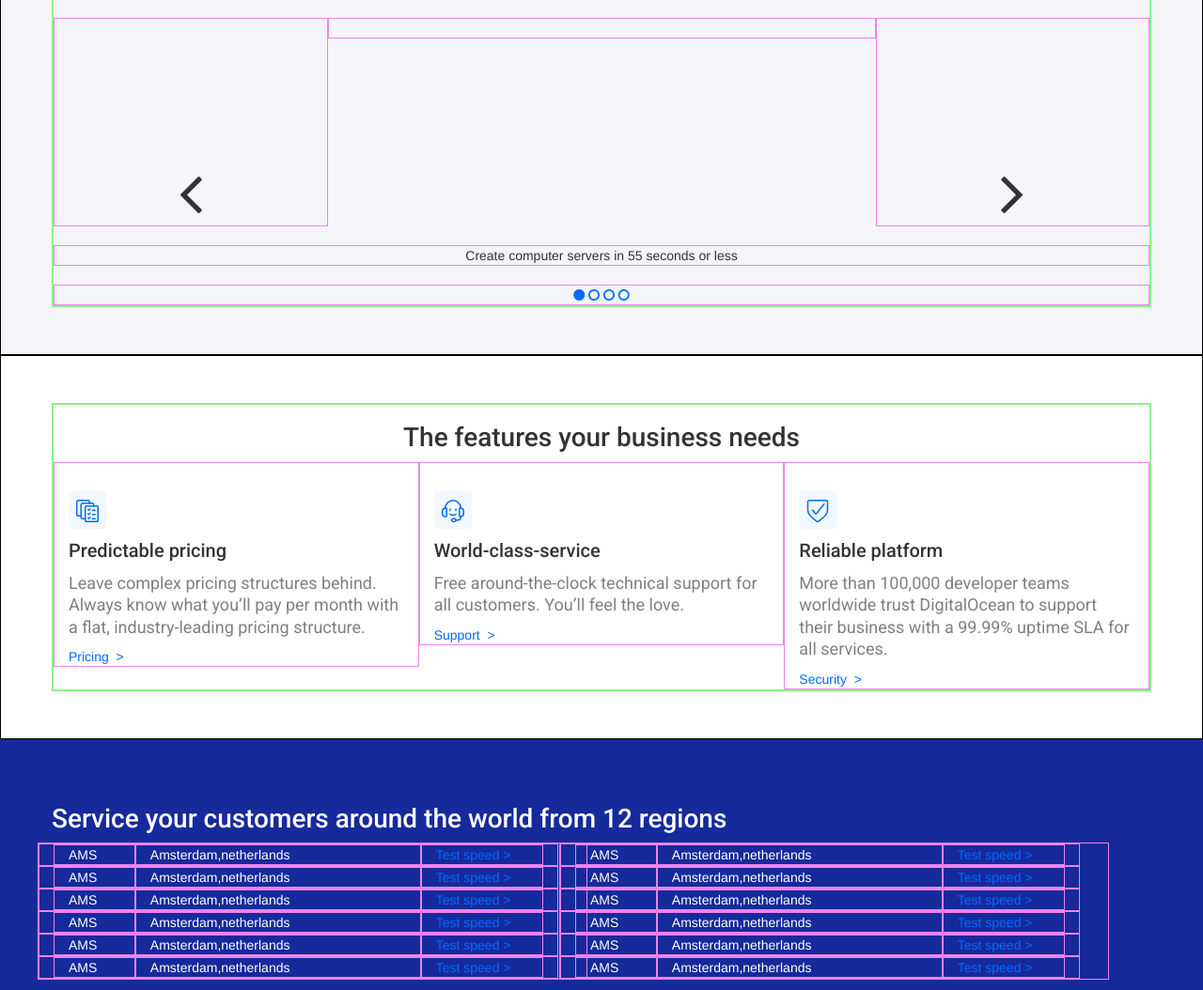
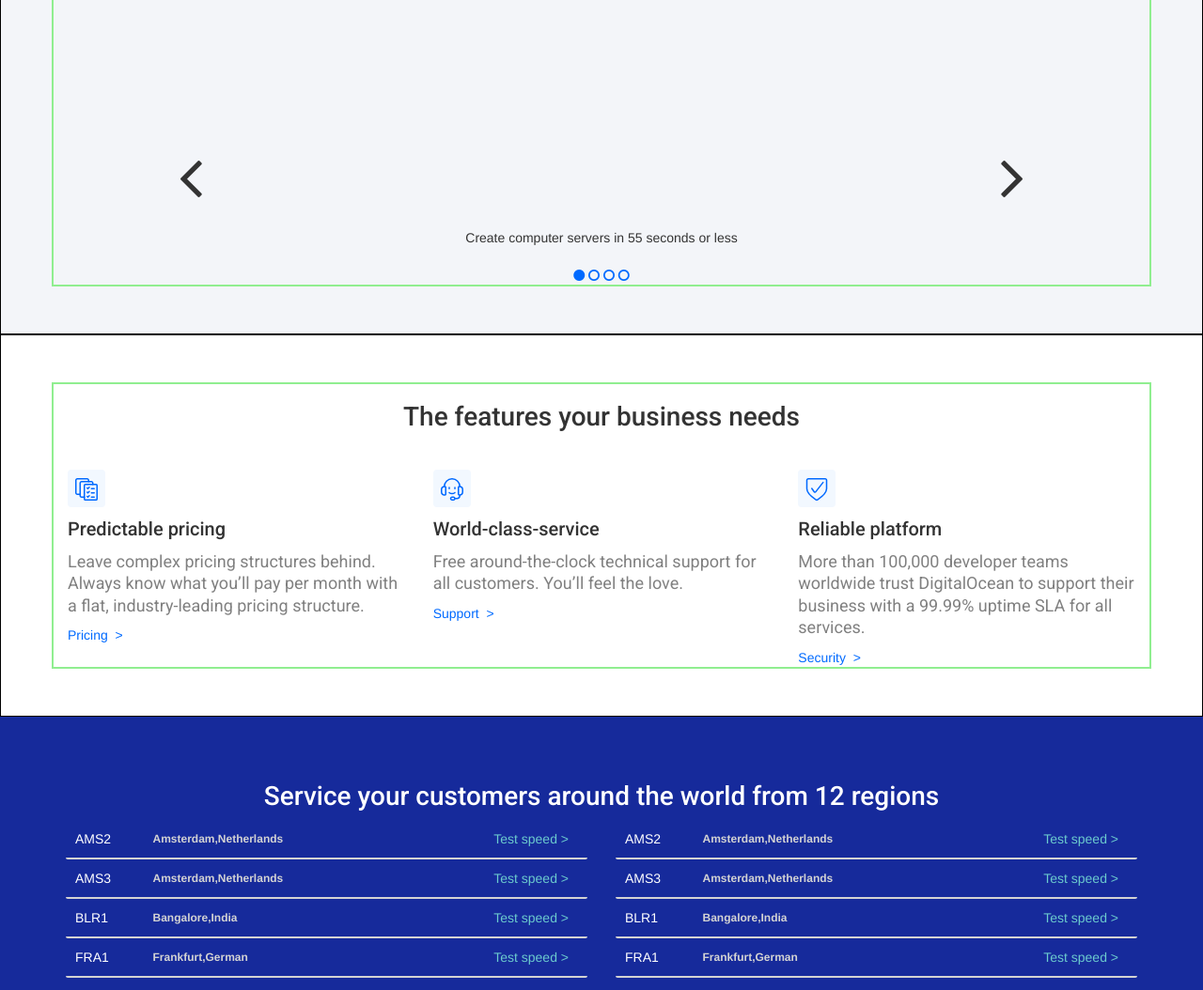
Before and after one commit to AlbertoLiguori/html-css-digitalocean, a plain HTML site: page index.html in a window 1280 px wide. Shown: the part 1746-2800 px from the top of the page at 94% size. Drawn offline with nearby package versions, Linux system fonts and the light colour scheme; a web font is replaced by a local one.

Commit message:
Adds not-a-table but a table indeed

```diff
--- a/css/style.css
+++ b/css/style.css
@@ -126,9 +126,9 @@
  border: 1 px solid blue;
 }
 
-[class*="col-"]{
+/* [class*="col-"]{
   border:1px solid violet;
-}
+} */
 
 /* HELPER */
 .emc2{
@@ -226,7 +226,7 @@
   padding-bottom: 50px;
 }
 
-.section-depandscale h2,h3{
+.section-depandscale h2, .section-depandscale h3{
   text-align: center;
 }
 
@@ -270,19 +270,6 @@
   margin-bottom:50px;
 }
 
-/* .section-designedfor{
-  padding-top: 20px;
-  padding-bottom:20px;
-
-} */
-/* .section-designedfor .fa-angle-right{
-
-}
-
-.section-designedfor .fa-angle-left{
-
-} */
-
 /* SECTION FEATURES */
 .section-features{
   padding-top:50px;
@@ -302,6 +289,41 @@
 .section-table{
   padding-top: 50px;
   padding-bottom:50px;
+}
+
+.section-table h2{
+  text-align: center;
+}
+
+.t-container{
+  margin-left:0px;
+  margin-right:0px;
+}
+
+.t-container > div{
+  border-bottom: 2px solid lightgray;
+  border-radius: 2px;
+  line-height:40px;
+}
+
+.t-container > div :first-child{
+  padding-left: 10px;
+}
+
+.t-container > div :last-child{
+  color:#6CCBCE;
+  text-align: right;
+  padding-right: 10px;
+}
+
+.t-container :last-child{
+  border:0px;
+}
+
+.t-container div div:nth-child(2){
+  color:lightgray;
+  font-size: 12px;
+  font-weight: bold;
 }
 
 /* SECTION LOVE DIGITALOCEAN */
--- a/index.html
+++ b/index.html
@@ -17,6 +17,7 @@
   </head>
   <body>
 
+        <!-- SECTION HEADER -->
         <header>
 
                   <!-- SECTION NAV -->
@@ -159,7 +160,6 @@
         </header>
 
         <!-- SECTION DEPLOY AND SCALE -->
-
         <section class="section-depandscale section-border">
 
                   <div class="container container-border">
@@ -329,104 +329,104 @@
 
                               <h2>Service your customers around the world from 12 regions</h2>
 
-                              <div class=" col-lg-6 row ">
+                              <div class=" col-lg-6 row row-no-gutters t-container">
 
-                                    <div class="col-lg-12 row">
+                                    <div class="col-lg-12 row row-no-gutters">
 
-                                                <div class="col-lg-2">AMS</div>
-                                                <div class="col-lg-7">Amsterdam,netherlands</div>
+                                                <div class="col-lg-2">AMS2</div>
+                                                <div class="col-lg-7">Amsterdam,Netherlands</div>
                                                 <div class="col-lg-3"> <a href="#">Test speed ></a> </div>
 
                                     </div>
 
-                                    <div class="col-lg-12 row">
+                                    <div class="col-lg-12 row row-no-gutters">
 
-                                                <div class="col-lg-2">AMS</div>
-                                                <div class="col-lg-7">Amsterdam,netherlands</div>
+                                                <div class="col-lg-2">AMS3</div>
+                                                <div class="col-lg-7">Amsterdam,Netherlands</div>
                                                 <div class="col-lg-3"> <a href="#">Test speed ></a> </div>
 
                                     </div>
 
-                                    <div class="col-lg-12 row">
+                                    <div class="col-lg-12 row row-no-gutters">
 
-                                                <div class="col-lg-2">AMS</div>
-                                                <div class="col-lg-7">Amsterdam,netherlands</div>
+                                                <div class="col-lg-2">BLR1</div>
+                                                <div class="col-lg-7">Bangalore,India</div>
                                                 <div class="col-lg-3"> <a href="#">Test speed ></a> </div>
 
                                     </div>
 
-                                    <div class="col-lg-12 row">
+                                    <div class="col-lg-12 row row-no-gutters">
 
-                                                <div class="col-lg-2">AMS</div>
-                                                <div class="col-lg-7">Amsterdam,netherlands</div>
+                                                <div class="col-lg-2">FRA1</div>
+                                                <div class="col-lg-7">Frankfurt,German</div>
                                                 <div class="col-lg-3"> <a href="#">Test speed ></a> </div>
 
                                     </div>
 
-                                    <div class="col-lg-12 row">
+                                    <div class="col-lg-12 row row-no-gutters">
 
-                                                <div class="col-lg-2">AMS</div>
-                                                <div class="col-lg-7">Amsterdam,netherlands</div>
+                                                <div class="col-lg-2">LON1</div>
+                                                <div class="col-lg-7">London,UK</div>
                                                 <div class="col-lg-3"> <a href="#">Test speed ></a> </div>
 
                                     </div>
 
-                                    <div class="col-lg-12 row">
+                                    <div class="col-lg-12 row row-no-gutters">
 
-                                                <div class="col-lg-2">AMS</div>
-                                                <div class="col-lg-7">Amsterdam,netherlands</div>
+                                                <div class="col-lg-2">NYC1</div>
+                                                <div class="col-lg-7">New York,USA</div>
                                                 <div class="col-lg-3"> <a href="#">Test speed ></a> </div>
 
                                     </div>
 
                               </div>
 
-                              <div class=" col-lg-6 row">
+                              <div class=" col-lg-6 row row-no-gutters t-container">
 
-                                            <div class="col-lg-12 row">
+                                    <div class="col-lg-12 row row-no-gutters">
 
-                                                <div class="col-lg-2">AMS</div>
-                                                <div class="col-lg-7">Amsterdam,netherlands</div>
+                                                <div class="col-lg-2">AMS2</div>
+                                                <div class="col-lg-7">Amsterdam,Netherlands</div>
                                                 <div class="col-lg-3"> <a href="#">Test speed ></a> </div>
 
                                     </div>
 
-                                            <div class="col-lg-12 row">
+                                    <div class="col-lg-12 row row-no-gutters">
 
-                                                <div class="col-lg-2">AMS</div>
-                                                <div class="col-lg-7">Amsterdam,netherlands</div>
+                                                <div class="col-lg-2">AMS3</div>
+                                                <div class="col-lg-7">Amsterdam,Netherlands</div>
                                                 <div class="col-lg-3"> <a href="#">Test speed ></a> </div>
 
                                     </div>
 
-                                            <div class="col-lg-12 row">
+                                    <div class="col-lg-12 row row-no-gutters">
 
-                                                <div class="col-lg-2">AMS</div>
-                                                <div class="col-lg-7">Amsterdam,netherlands</div>
+                                                <div class="col-lg-2">BLR1</div>
+                                                <div class="col-lg-7">Bangalore,India</div>
                                                 <div class="col-lg-3"> <a href="#">Test speed ></a> </div>
 
                                     </div>
 
-                                            <div class="col-lg-12 row">
+                                    <div class="col-lg-12 row row-no-gutters">
 
-                                                <div class="col-lg-2">AMS</div>
-                                                <div class="col-lg-7">Amsterdam,netherlands</div>
+                                                <div class="col-lg-2">FRA1</div>
+                                                <div class="col-lg-7">Frankfurt,German</div>
                                                 <div class="col-lg-3"> <a href="#">Test speed ></a> </div>
 
                                     </div>
 
-                                            <div class="col-lg-12 row">
+                                    <div class="col-lg-12 row row-no-gutters">
 
-                                                <div class="col-lg-2">AMS</div>
-                                                <div class="col-lg-7">Amsterdam,netherlands</div>
+                                                <div class="col-lg-2">LON1</div>
+                                                <div class="col-lg-7">London,UK</div>
                                                 <div class="col-lg-3"> <a href="#">Test speed ></a> </div>
 
                                     </div>
 
-                                            <div class="col-lg-12 row">
+                                    <div class="col-lg-12 row row-no-gutters">
 
-                                                <div class="col-lg-2">AMS</div>
-                                                <div class="col-lg-7">Amsterdam,netherlands</div>
+                                                <div class="col-lg-2">NYC1</div>
+                                                <div class="col-lg-7">New York,USA</div>
                                                 <div class="col-lg-3"> <a href="#">Test speed ></a> </div>
 
                                     </div>
@@ -597,7 +597,7 @@
                                       <li>Support</li>
                                       <li>Contact support</li>
                                       <li>FAQ</li>
-                                      <li>Network Status</li>
+                                      <li>Network S</li>
 
                                   </ul>
 
```
Lines whose indentation alone changed are shown as unchanged.
